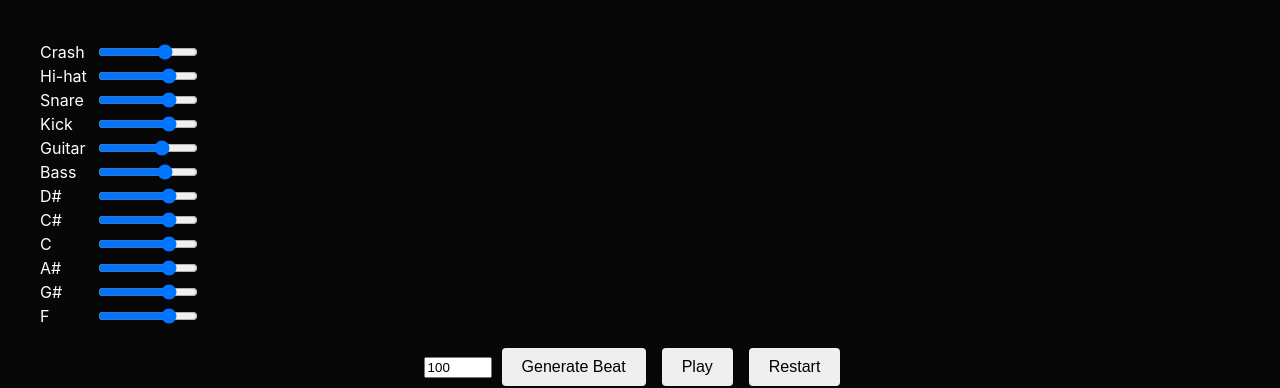
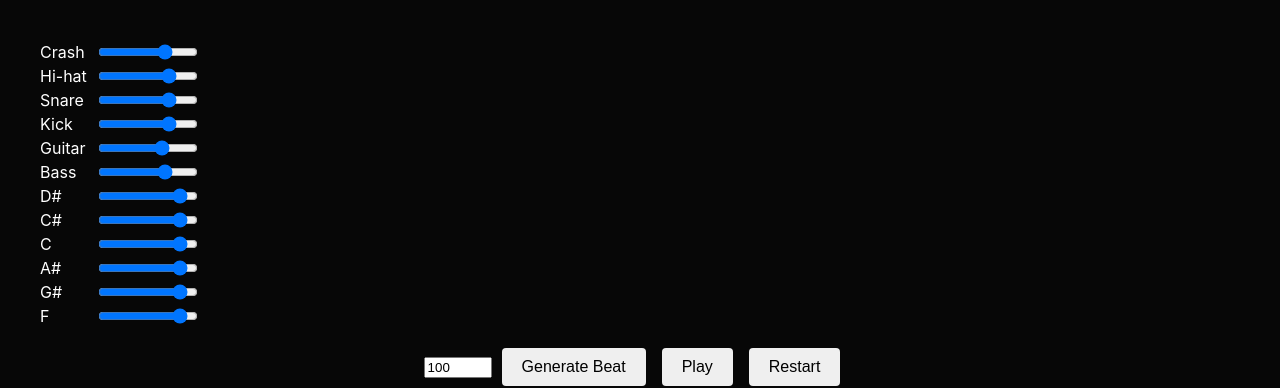
Before and after one commit to jaredami/djenterator, a React (Vite) app: page / in a window 1280 px wide. Shown: the top 388 px of the page. Built offline with nearby package versions, Linux system fonts and the light colour scheme; no server answers.

Commit message:
Fix offset of guitar notes and adjust default volumes

```diff
--- a/src/components/SequenceGenerator.tsx
+++ b/src/components/SequenceGenerator.tsx
@@ -7,6 +7,7 @@ import { VolumeControl } from './VolumeControl';
 export type Generator<GeneratorKeys extends string> = {
   clips: Record<GeneratorKeys, Tone.Player>;
   volumes: Record<GeneratorKeys, number>;
+  offset?: number;
   generateSection: (sectionLength: number) => Activations<GeneratorKeys>;
   generateDurations?(
     section: Activations<GeneratorKeys>,
@@ -106,7 +107,7 @@ const SequenceGenerator = ({ generators, keys }: SequenceGeneratorProps) => {
 
                 generator.clips[instrumentName].start(
                   time,
-                  0,
+                  generator.offset ?? 0,
                   durationInSeconds,
                 );
               }
--- a/src/generators/Guitar.ts
+++ b/src/generators/Guitar.ts
@@ -30,6 +30,8 @@ export const GuitarGeneratorKeysArray = [
 
 export type GuitarGeneratorKeys = (typeof GuitarGeneratorKeysArray)[number];
 
+const volume = -7;
+
 export const GuitarGenerator: Generator<GuitarGeneratorKeys> = {
   clips: {
     // E: new Tone.Player(EClip).toDestination(),
@@ -46,19 +48,20 @@ export const GuitarGenerator: Generator<GuitarGeneratorKeys> = {
     F: new Tone.Player(FClip).toDestination(),
   },
   volumes: {
-    // E: -15,
-    'D#': -15,
-    // D: -15,
-    'C#': -15,
-    C: -15,
-    // B: -15,
-    'A#': -15,
-    // A: -15,
-    'G#': -15,
-    // G: -15,
-    // 'F#': -15,
-    F: -15,
+    // E: volume,
+    'D#': volume,
+    // D: volume,
+    'C#': volume,
+    C: volume,
+    // B: volume,
+    'A#': volume,
+    // A: volume,
+    'G#': volume,
+    // G: volume,
+    // 'F#': volume,
+    F: volume,
   },
+  offset: 0.05,
   generateSection: (sectionLength) => {
     const section = Object.fromEntries(
       GuitarGeneratorKeysArray.map((instrument) => [
```
